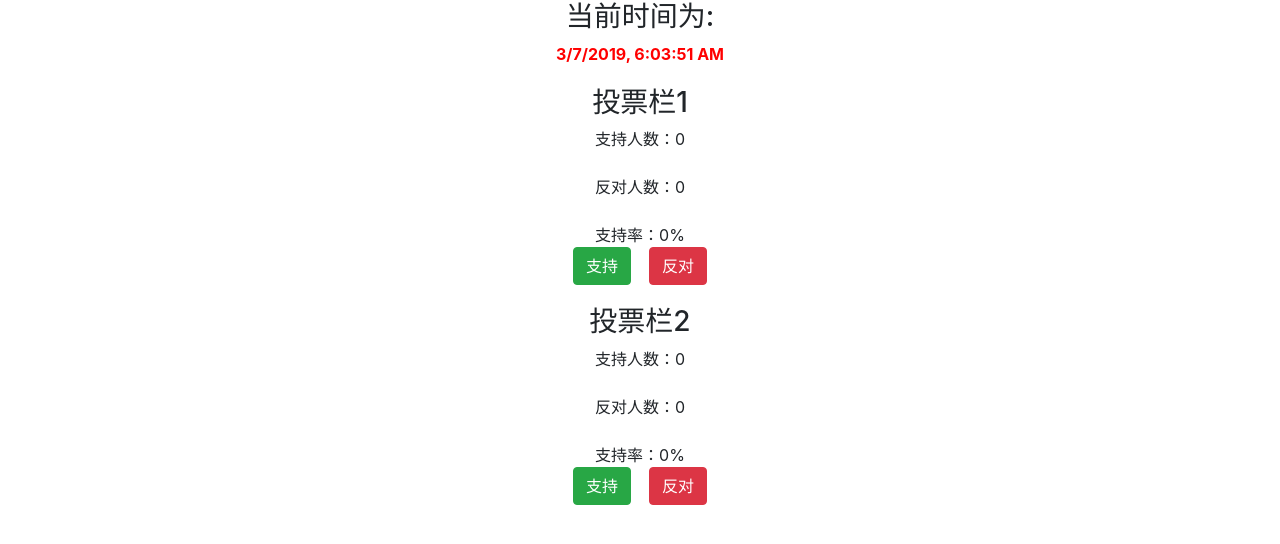
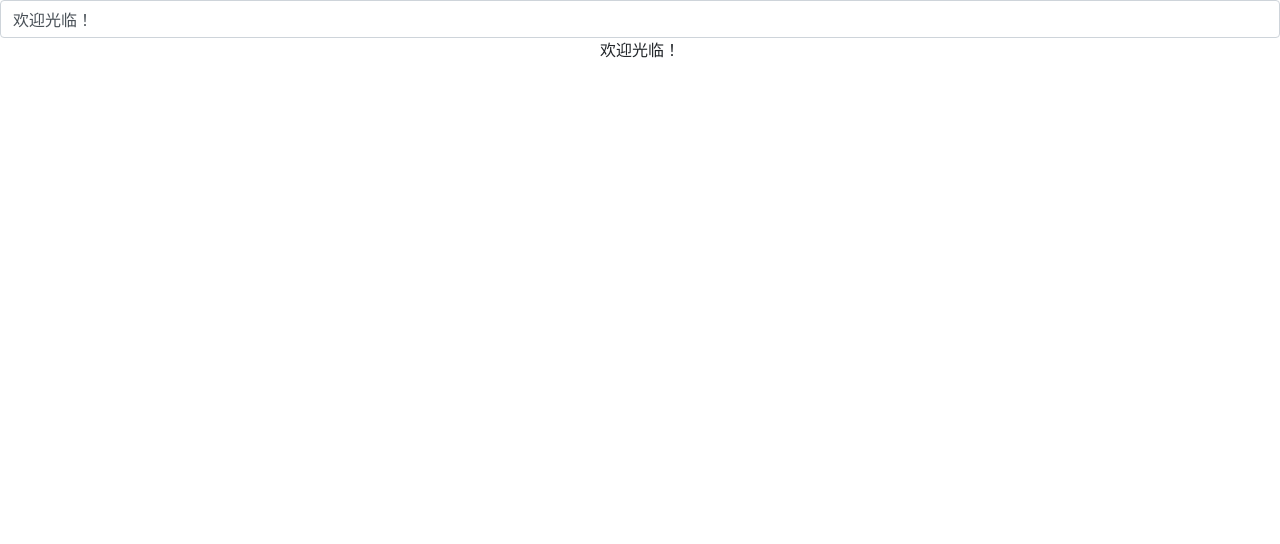
Before and after one commit to TONGWU97/myappdemo, a React (Create React App) app: page / in a window 1280 px wide. Shown: the top 544 px of the page. Built offline with nearby package versions, Linux system fonts and the light colour scheme.

Commit message:
Bidirectional-binding

```diff
--- a/src/App.js
+++ b/src/App.js
@@ -2,15 +2,19 @@ import React, { Component } from 'react';
 import './App.css';
 import Clock from './Clock';
 import Vote from './Vote';
+import BidirectionalBinding from './Bidirectional-binding';
+import FadeGradually from './FadeGradually';
 // import './reset.min.css';
 
 class App extends Component {
   render() {
     return (
       <div className="App">
-        <Clock/>
+        {/* <Clock/>
         <Vote title='投票栏1'/>
-        <Vote title='投票栏2'/>
+        <Vote title='投票栏2'/> */}
+        <BidirectionalBinding/>
+        {/* <FadeGradually name='aaaa'/> */}
       </div>
 
     );
--- /dev/null
+++ b/src/Bidirectional-binding.js
@@ -0,0 +1,41 @@
+// 在React中实现双向的数据绑定，基于表单元素的onChange实现MVVM双向绑定
+import React from 'react';
+import 'bootstrap/dist/css/bootstrap.css';
+
+class BidirectionalBinding extends React.Component {
+    constructor() {
+        super();
+        this.state = {
+            text: '请输入文本'
+        };
+    }
+    // 设置一秒后文本内容变为‘欢迎光临！’,实现数据影响视图
+    componentDidMount() {
+        setTimeout(() => {
+            this.setState({text: '欢迎光临！'});
+        }, 1000);
+    }
+
+    render() {
+        // 解构赋值
+        let { text } = this.state;
+        return <section className='panel panel-default'>
+            <div className='panel-heading'>
+                <input type='text'
+                className='form-control'
+                value={text} onChange={ev => {
+                    // 在文本框的onChange中修改状态信息，实现视图改变数据，ev是当前事件对象
+                    // 当input中的内容修改了以后，className='panel-body'里的内容也跟着变化
+                    this.setState({
+                        text: ev.target.value
+                    });
+                }}/>
+            </div>
+            <div className='panel-body'>
+                {text}
+            </div>
+        </section>
+    }
+}
+
+export default BidirectionalBinding;
--- /dev/null
+++ b/src/FadeGradually.js
@@ -0,0 +1,43 @@
+// 渐隐渐现效果，From简书@楠楠_c811
+import React, { Component } from 'react';
+// 封装组件
+class FadeGradually extends React.Component {
+    constructor(props) {
+        super(props);
+        // 设置初始透明度为1
+        this.state = {
+            opacity: 1.0
+        };
+    }
+    // 组件渲染后调用
+    componentDidMount() {
+        // 设置定时器并赋值给 timer
+        let timer = setInterval(function () {
+            // 为当前透明度赋值为 opacity
+            let opacity = this.state.opacity;
+            // 设置 opacity每300毫秒 -=0.1，以区别显示效果
+            opacity -= 0.1;
+            // 判断透明度是否小于0.1，如果小于就变为1
+            if (opacity < 0.1) {
+                opacity = 1.0;
+            }
+            // 设置需要改变的数据
+            this.setState({
+                opacity: opacity
+            });
+            // 在定时器中绑定this，确保每次this指向一样
+        }.bind(this), 300);
+    }
+
+    render() {
+        return (
+            // 将最新的 opacity 复制给当前 opacity
+            <div style={{ opacity: this.state.opacity }}>
+                {/* 从外部取name值 */}
+                FadeGradually{this.props.name}
+            </div>
+        );
+    }
+}
+
+export default FadeGradually;
```
